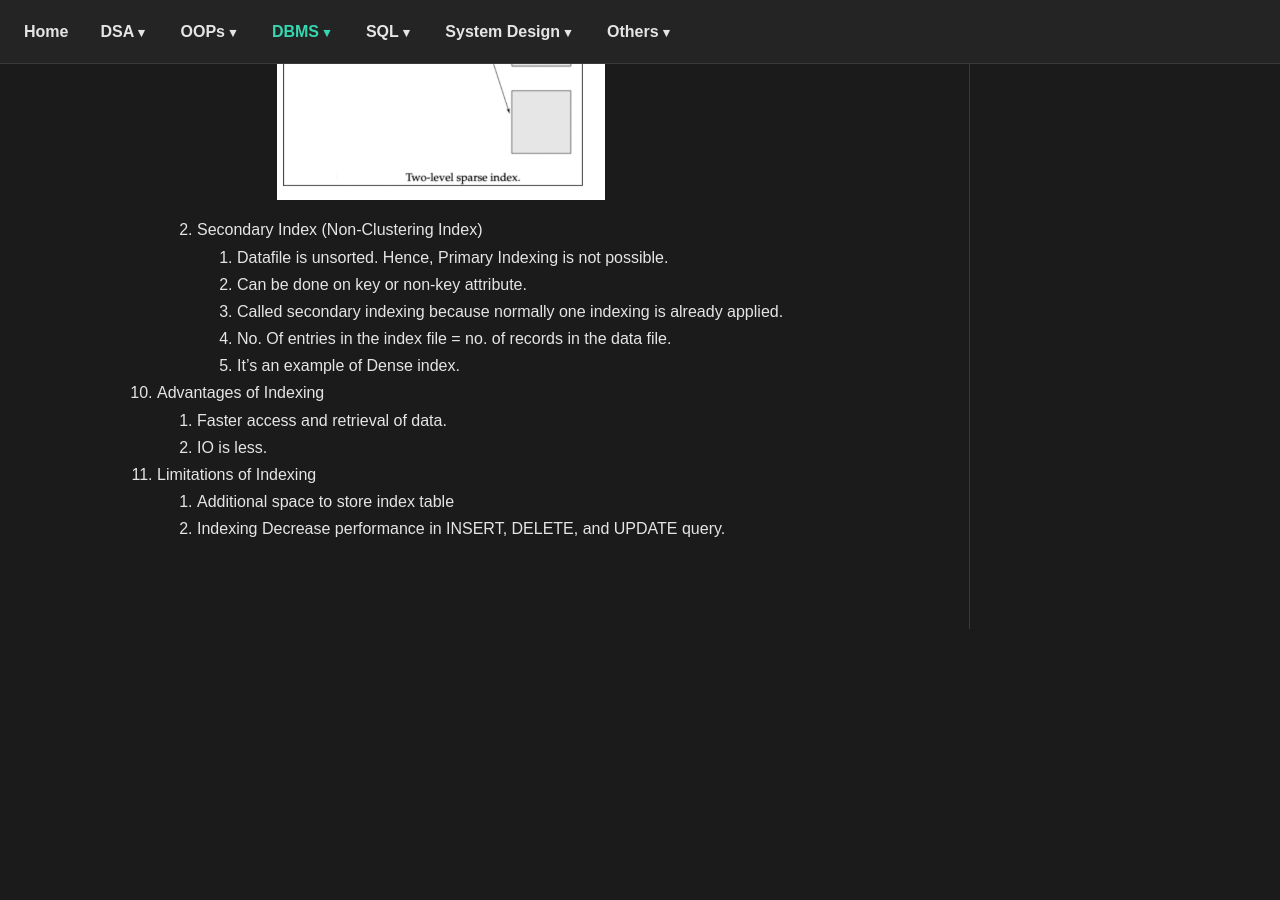
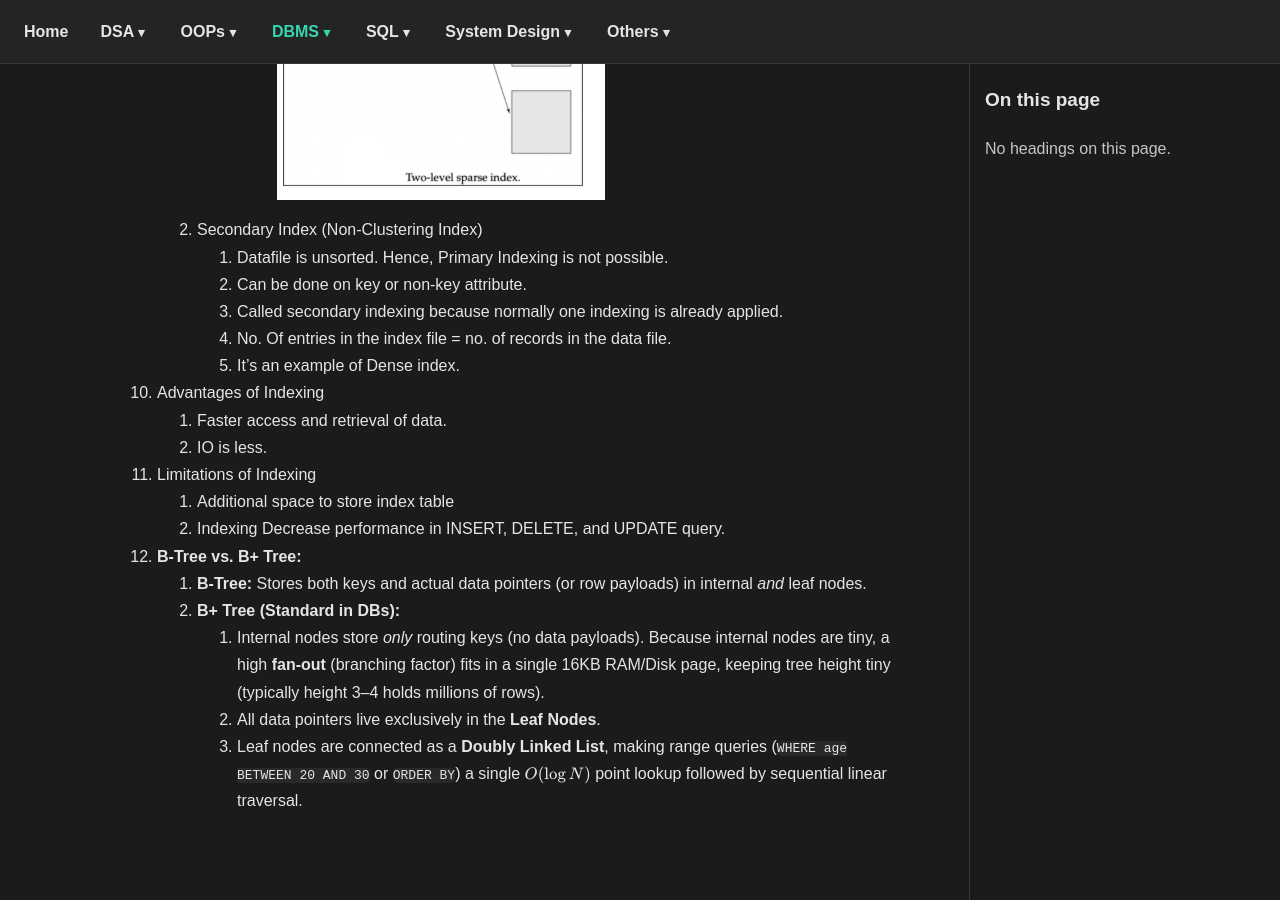
Before and after one commit to Mritunjay28/obsidian-notes, a Jekyll site: the page built from content/DBMS/DBMS/DBMS/LEC-14 Indexing in DBMS.md, in a window 1280 px wide and 900 px high, scrolled down 1950 px. Built offline with Jekyll 4.4.1, drawn with Linux system fonts in a browser that asks for light colours; before the commit the page ends 2579 px from its top, so only the background shows below that.

Commit message:
PUSH NOTE : LEC-14 Indexing in DBMS.md

```diff
--- a/content/DBMS/DBMS/DBMS/LEC-14 Indexing in DBMS.md
+++ b/content/DBMS/DBMS/DBMS/LEC-14 Indexing in DBMS.md
@@ -48,3 +48,9 @@ share: true
 11. Limitations of Indexing
 	1. Additional space to store index table
 	2. Indexing Decrease performance in INSERT, DELETE, and UPDATE query.
+12. **B-Tree vs. B+ Tree:**
+	1. **B-Tree:** Stores both keys and actual data pointers (or row payloads) in internal _and_ leaf nodes.
+	2. **B+ Tree (Standard in DBs):**
+	    1. Internal nodes store _only_ routing keys (no data payloads). Because internal nodes are tiny, a high **fan-out** (branching factor) fits in a single 16KB RAM/Disk page, keeping tree height tiny (typically height 3–4 holds millions of rows).
+	    2. All data pointers live exclusively in the **Leaf Nodes**.
+	    3. Leaf nodes are connected as a **Doubly Linked List**, making range queries (`WHERE age BETWEEN 20 AND 30` or `ORDER BY`) a single $O(\log N)$ point lookup followed by sequential linear traversal.
```
